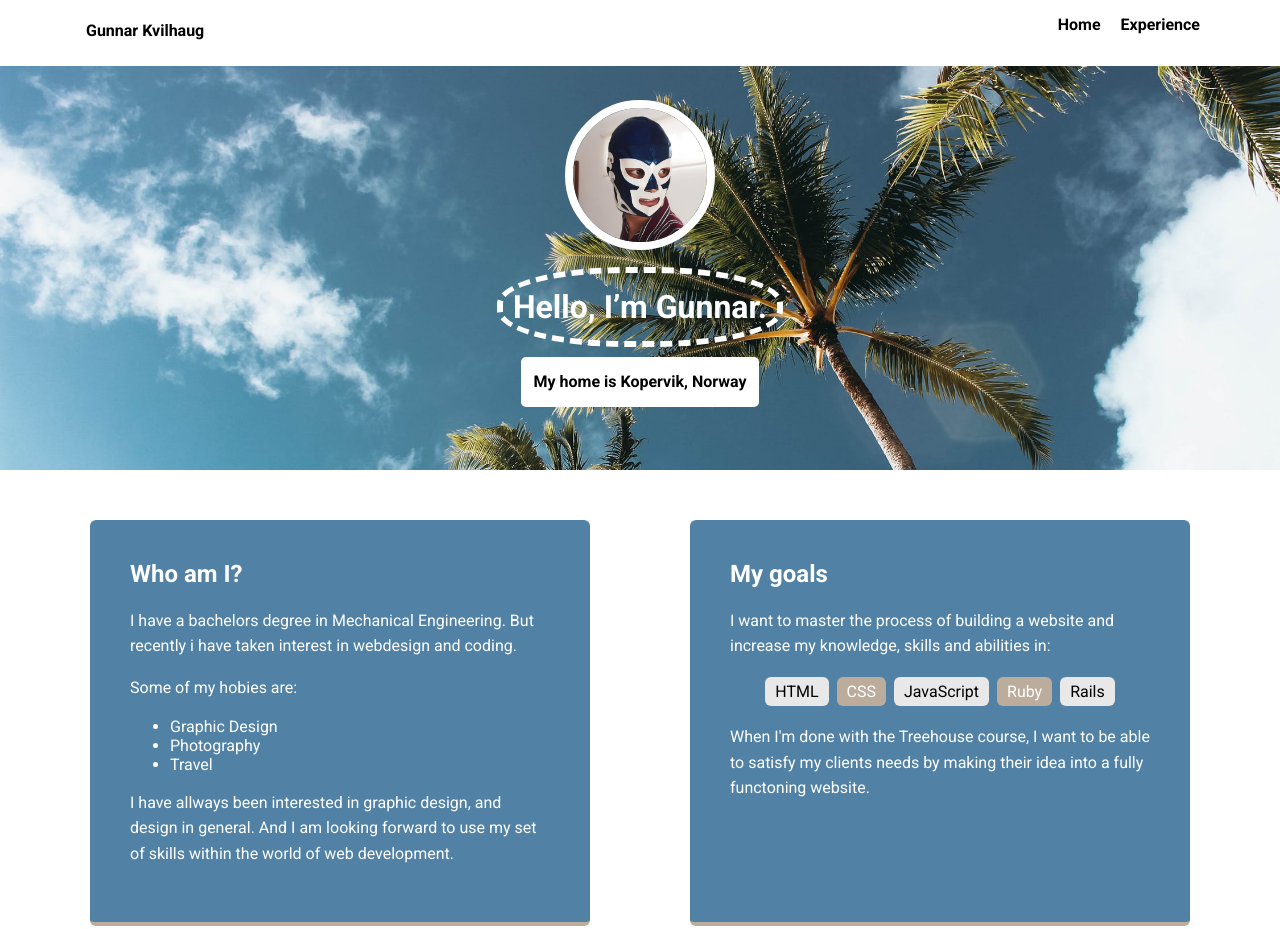
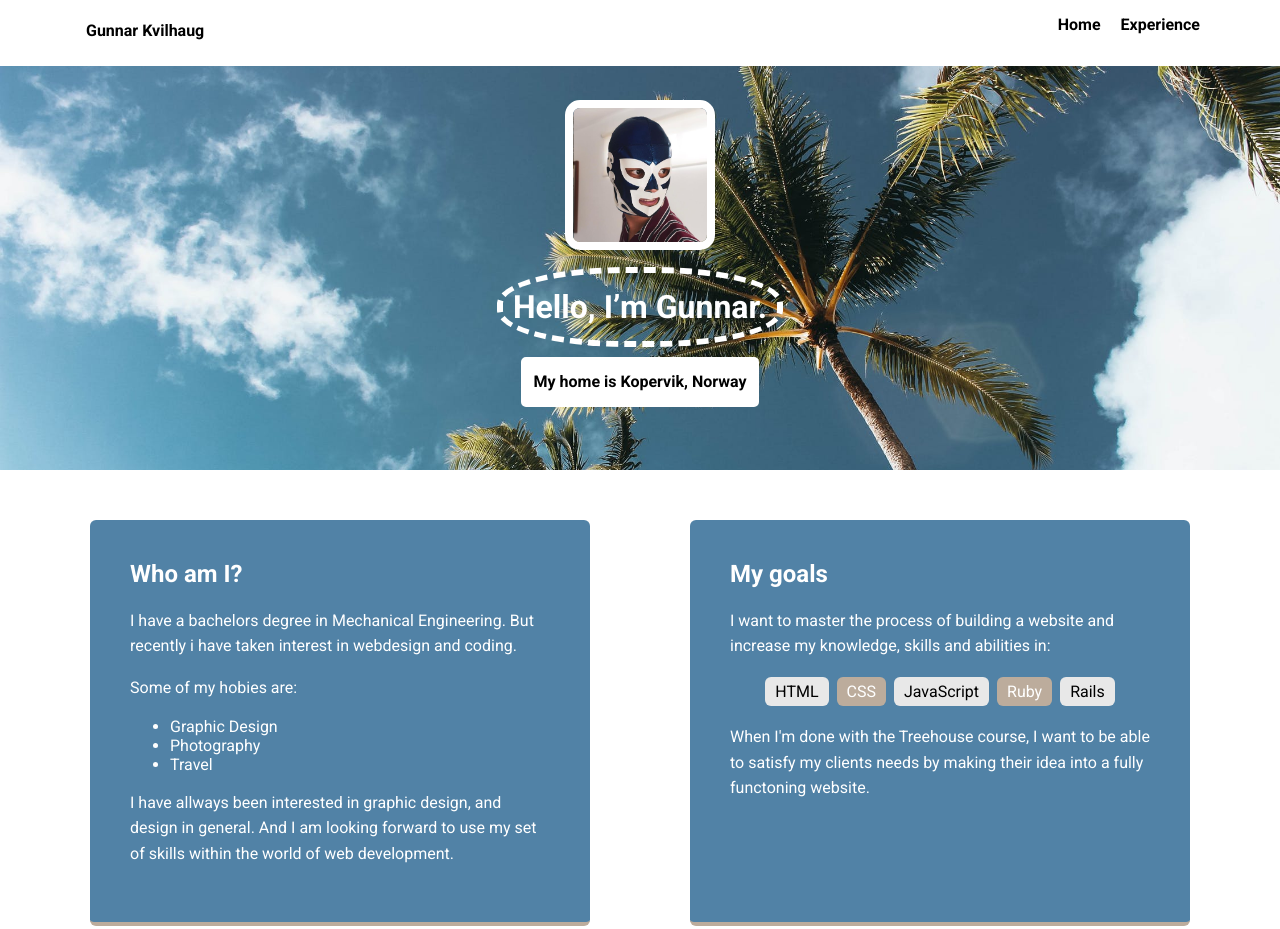
Before and after one commit to gunnarkvilhaug/portfolio_update_v1, a plain HTML site: page index.html in a window 1280 px wide. Shown: the top 929 px of the page. Drawn offline with Linux system fonts and the light colour scheme; a web font is replaced by a local one.

Commit message:
Update styles.css

```diff
--- a/styles.css
+++ b/styles.css
@@ -82,12 +82,12 @@ header .profile-image {
   margin-top: 50px;
   width: 150px;
   height: 150px;
-  border-radius: 50%;
+  border-radius: 10%;
   border: 8px solid white;
-  transition: all .5s;
+  transition: all 1.5s;
 }
 header .profile-image:hover {
-  transform: scale(1.4) rotate(-13deg);
+  transform: scale(1.4) rotate(-1080deg);
 }
 .tag {
 
@@ -263,5 +263,4 @@ a.social:hover {
     max-width: 1200px;
     margin: 40px auto;
   }
-
 }
```
